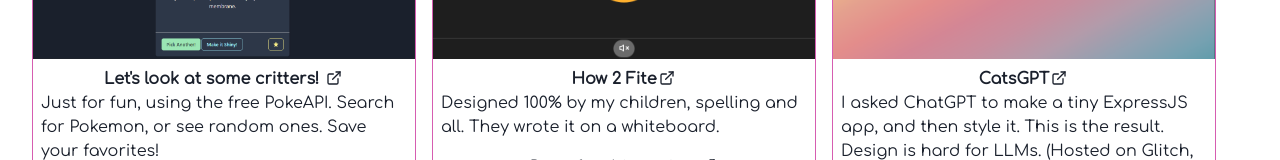
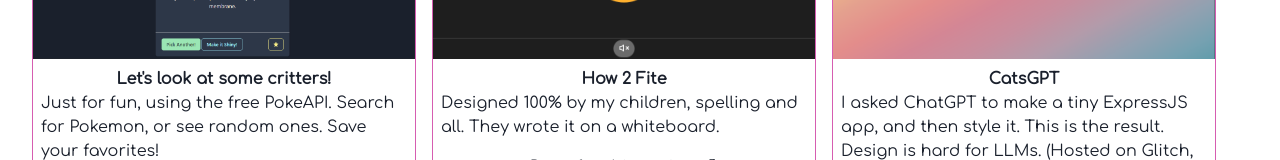
Before and after one commit to the-amber-joy/portfolio, a React (Vite) app: page / in a window 1280 px wide. Both pictures are taken after a click on the tab "Portfolio". Shown: the part 305-465 px from the top of the page. Built offline with nearby package versions, Linux system fonts and the light colour scheme.

Commit message:
open projects in same tab, repos in new tab

```diff
--- a/src/components/Portfolio/PortfolioItem.tsx
+++ b/src/components/Portfolio/PortfolioItem.tsx
@@ -25,13 +25,12 @@
         maxW={"sm"}
         w={"auto"}
       >
-        <LinkOverlay href={item.href} isExternal>
+        <LinkOverlay href={item.href}>
           <Image src={item.pic} alt={item.title} />
         </LinkOverlay>
         <Center flexDirection={"column"} p={2}>
           <Text as="b">
             {item.title}
-            <ExternalLinkIcon marginX="2px" marginBottom={1} />
           </Text>
           <Text>{item.description}</Text>
           <Link href={item.repo} marginTop={4} isExternal>
```
